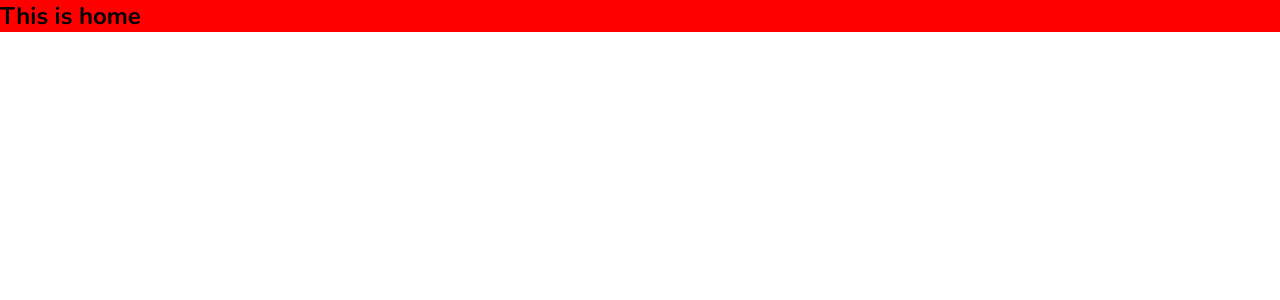
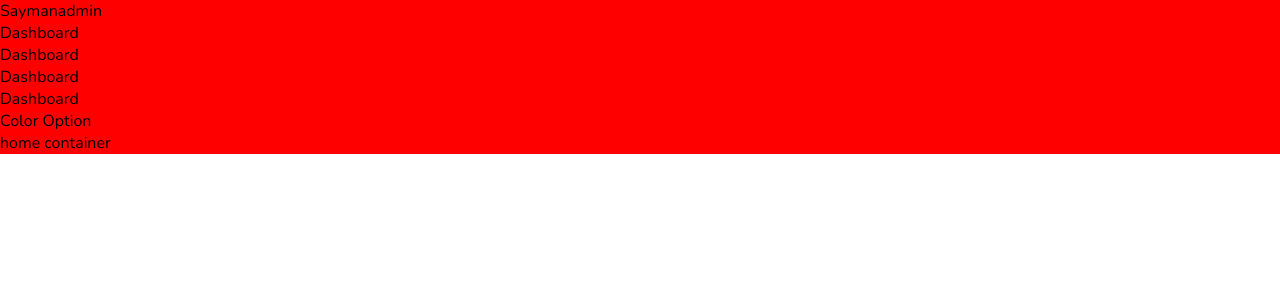
Before and after one commit to SaymanRabbi/React-AdminBord, a React (Create React App) app: page / in a window 1280 px wide. Shown: the top 300 px of the page. Built offline with nearby package versions, Linux system fonts and the light colour scheme.

Commit message:
navbar and sidebar

```diff
--- /dev/null
+++ b/src/Components/sidebar/Sidebar.jsx
@@ -0,0 +1,23 @@
+import React from 'react';
+
+const Sidebar = () => {
+    return (
+        <div className='sidebar'>
+            {/* -------logo-------- */}
+            <div className='top'>
+              <span className='logo'>Saymanadmin</span>
+            </div>
+            <div className='center'>
+                <ul>
+                    <li><span>Dashboard</span></li>
+                    <li><span>Dashboard</span></li>
+                    <li><span>Dashboard</span></li>
+                    <li><span>Dashboard</span></li>
+                </ul>
+            </div>
+            <div className='bottom'>Color Option</div>
+        </div>
+    );
+};
+
+export default Sidebar;
--- a/src/pages/Home/Home.jsx
+++ b/src/pages/Home/Home.jsx
@@ -1,9 +1,11 @@
 import React from 'react';
+import Sidebar from '../../Components/sidebar/Sidebar';
 import './Home.scss';
 const Home = () => {
     return (
         <div className='home'>
-            <h2>This is home</h2>
+            <Sidebar/>
+            <div className="homecontainer">home container</div>
         </div>
     );
 };
```
Also changed, not shown: src/Components/Navbar/Navbar.jsx (added), src/Components/Navbar/Navbar.scss (added), src/Components/sidebar/Sidebar.scss (added).
